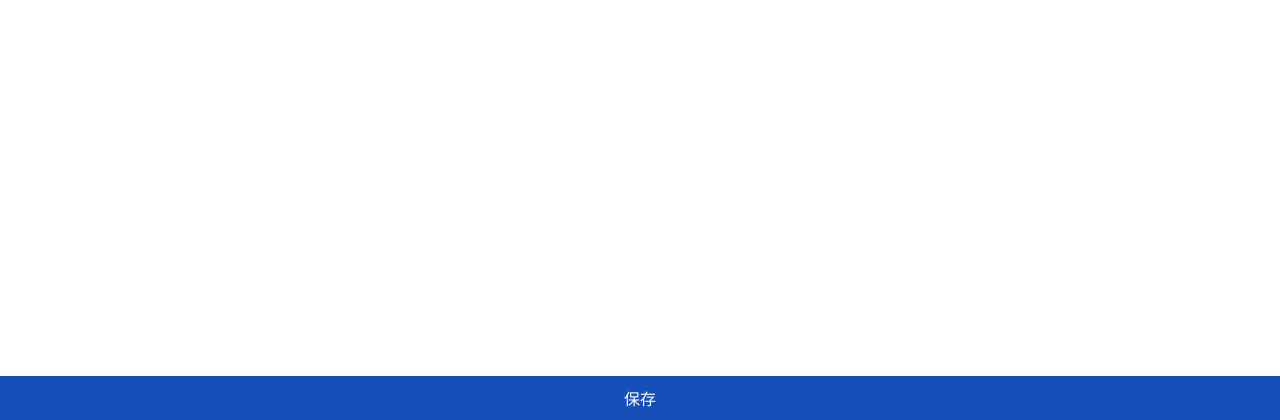
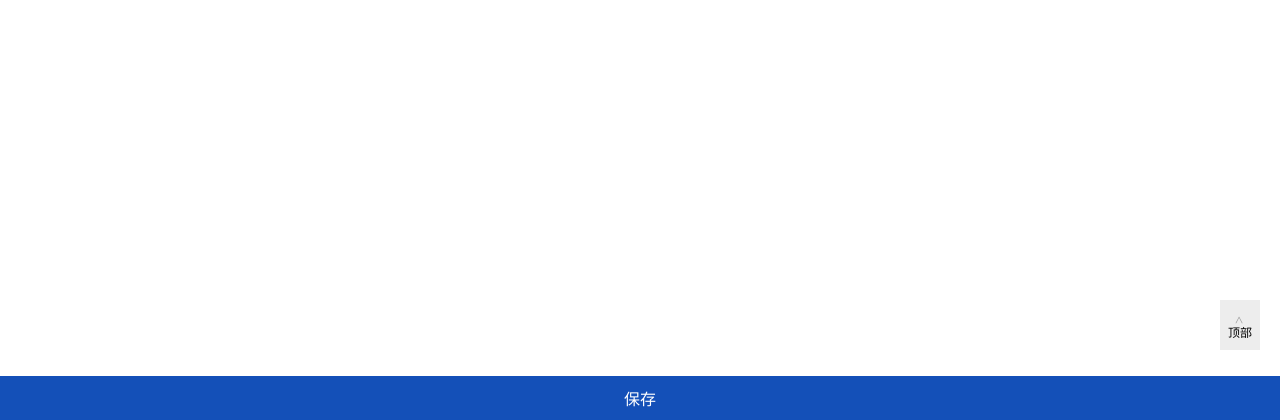
Before and after one commit to Mooran/photo_studio, a Django app: template template/detail.html in a window 1280 px wide. Shown: the part 380-800 px from the top of the page. Run offline with Django 3.2, Linux system fonts and the light colour scheme; the template is opened without the code that fills it, so the values that code supplies are empty.

Commit message:
Signed-off-by: zou <1372780005@qq.com>

```diff
--- a/static/css/base.css
+++ b/static/css/base.css
@@ -29,6 +29,48 @@ ul{margin-bottom: 0;line-height: 3.6}
 .alert-box{position: fixed;top: 40%;width: 70%;left: 17%;text-align: center;display: none}
 .button{padding: 10px 40px;margin-top: 20px;margin-bottom: 0;background: #1450B8;}
 #save{position: fixed;bottom: 0px;}
+
+/*回到顶部*/
+.fixedtool a {
+    display: block;
+    height: 50px;
+    background: #ededed;
+    position: fixed;
+    -webkit-transition: all .3s;
+    -moz-transition: all .3s;
+    -o-transition: all .3s;
+    transition: all .3s;
+    bottom: 70px;
+    right: 20px;
+}
+.fixedtool a:hover{background: orange}
+.fixedtool a:hover strong{color: #fff;}
+.fixedtool a:hover .tb-icon{color: #fff;}
+.fixedtool a strong {
+    font-weight: 400;
+    display: block;
+    color: #000;
+    height: 44px;
+    margin: -1px 8px 0;
+    padding-top: 6px;
+}
+.fixedtool .tb-icon {
+    color: #999;
+    margin-top: -18px;
+    position: relative;
+    top: 5px;
+    margin-bottom: -3px;
+    transform: rotate(-90deg);
+}
+.fixedtool a i {
+    font-style: normal;
+    font-size: 14px;
+    display: block;
+    line-height: 40px;
+}
+
+
+
 @media only screen and (max-width: 40.063em){
 	.pic_box .th img{height: 120px;}
 }
--- a/template/detail.html
+++ b/template/detail.html
@@ -29,6 +29,7 @@
             <li><a href="#" class="choose_pic">在线选片</a></li>
           </ul>
         </section>
+        <a href="#" name="topnav"></a>
         <section class="columns small-9 middle tab-bar-section" id="product_type_choose">
           <a href="#" data-dropdown="drop1" aria-controls="drop1" aria-expanded="false" class="dropdown" style="color:#FFFFFF;font-size:16px;"><span class="active" data-productid="{{product_list.0.id}}">{{product_list.0.name}}</span><img src="/static/img/drop.png" style="max-width: 16px;margin-left: 3px;" /></a>
           <ul id="drop1" data-dropdown-content class="f-dropdown" aria-hidden="true">
@@ -102,7 +103,11 @@
       请求失败
       <a href="#" class="close">&times;</a>
     </div>
-
+  <div class="fixedtool J_FixedTool" style="position: fixed; top: 49px; display: block; transition: none;">
+      <a href="#topnav" class="fixedtool-7" data-tool="gotop" data-spm-click="gostr=/tbindex;locaid=d7;name=fixed-7" data-spm-anchor-id="a21bo.50862.202138.d7" style="">
+      <strong><i class="tb-icon"> > </i>顶部</strong>
+      </a>
+  </div>
     <script src="/static/js/vendor/jquery.js"></script>
     <script src="/static/js/foundation.min.js?v=1.0.0"></script>
     <script>
```
Also changed, not shown: static/js/sample.js (+7 -0 lines).
